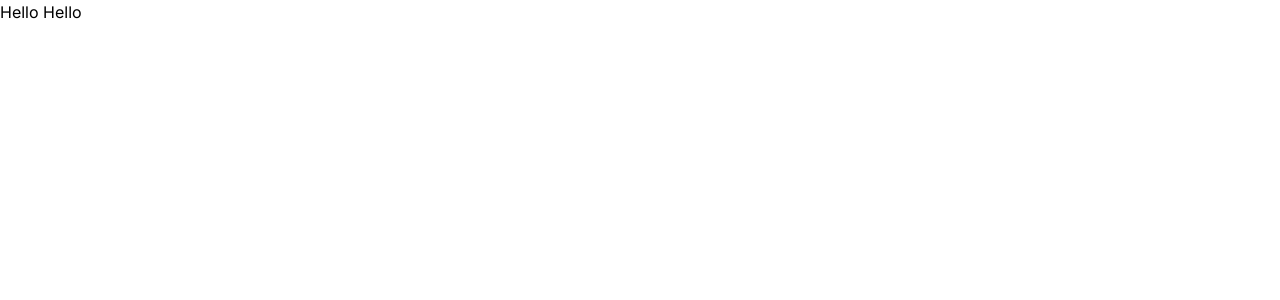
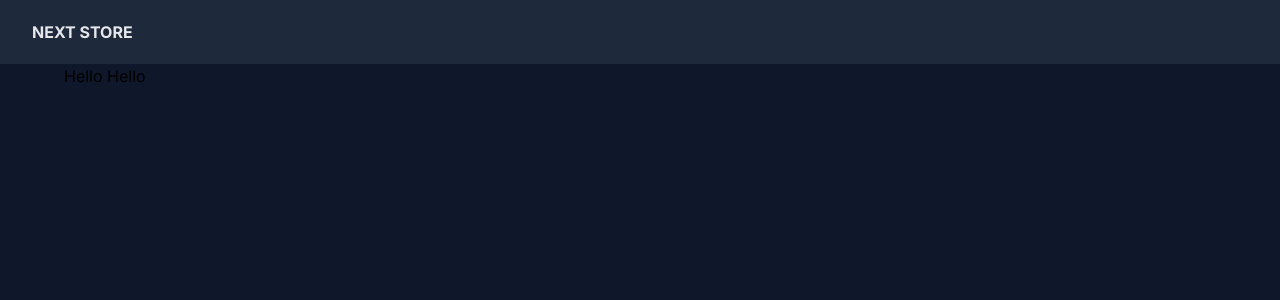
Before and after one commit to Laysanha/next-commerce, a Next.js app: page / in a window 1280 px wide. Shown: the top 300 px of the page. Built offline with nearby package versions, Linux system fonts and the light colour scheme.

Commit message:
Adiconando compoemnt Navbar

```diff
--- /dev/null
+++ b/src/app/components/Navbar.tsx
@@ -0,0 +1,14 @@
+import Link from "next/link";
+
+export function Navbar() {
+    return(
+        <nav className='fixed top-0 w-full flex items-center py-2 px-8 justify-between z-50 bg-slate-800 text-gray-200'>
+        <Link
+          href='/'
+          className='uppercase font-bold text-base h-12 flex items-center'
+        >
+          Next Store
+        </Link>
+      </nav>
+    )
+}
--- a/src/app/layout.tsx
+++ b/src/app/layout.tsx
@@ -1,6 +1,7 @@
 import type { Metadata } from 'next'
 import { Inter } from 'next/font/google'
 import './globals.css'
+import { Navbar } from './components/Navbar'
 
 const inter = Inter({ subsets: ['latin'] })
 
@@ -16,7 +17,14 @@
 }) {
   return (
     <html lang="en">
-      <body className={inter.className}>{children}</body>
+      <body className={inter.className}>
+        <Navbar />
+        <main
+          className='bg-slate-900 h-screen p-16'
+        >
+          {children}
+        </main>
+      </body>
     </html>
   )
 }
--- a/src/app/page.tsx
+++ b/src/app/page.tsx
@@ -2,8 +2,8 @@
 
 export default function Home() {
   return (
-    <main>
+    <div>
       <h1>Hello Hello</h1>
-    </main>
+    </div>
   )
 }
```
